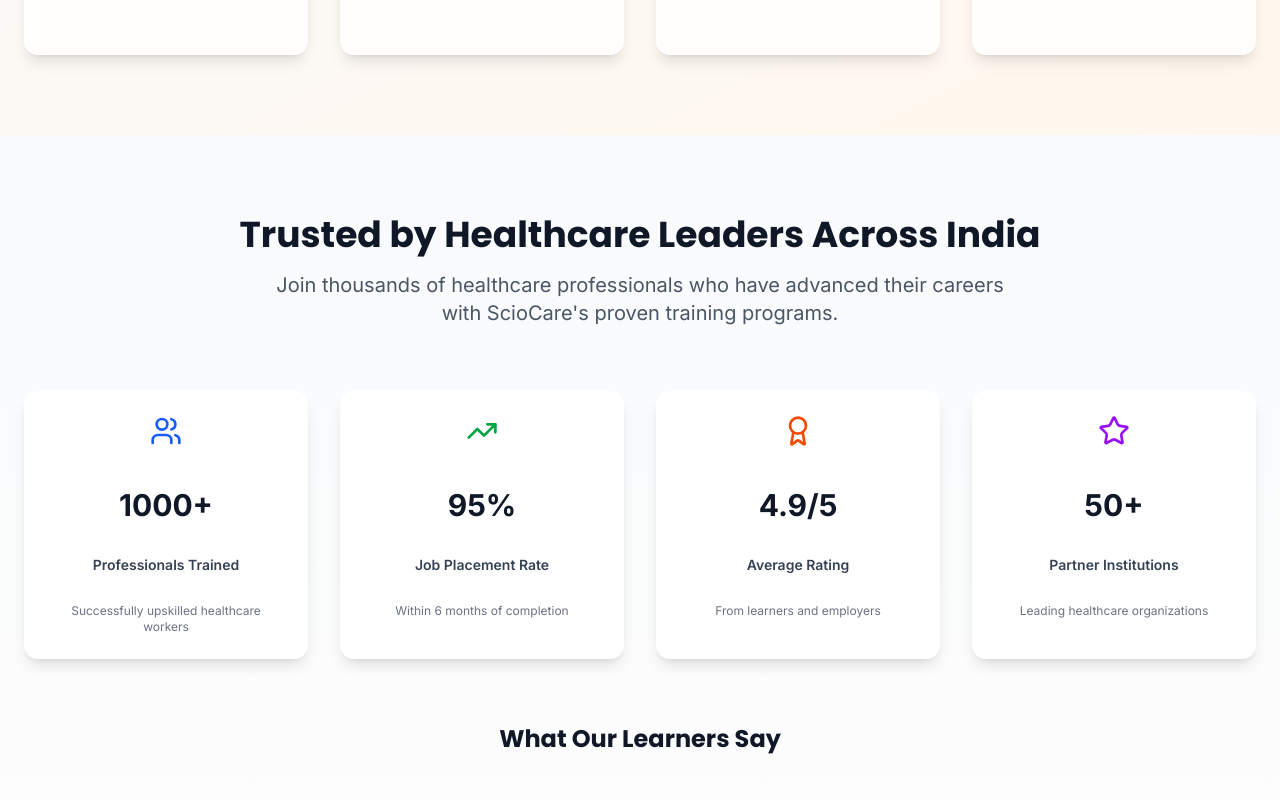
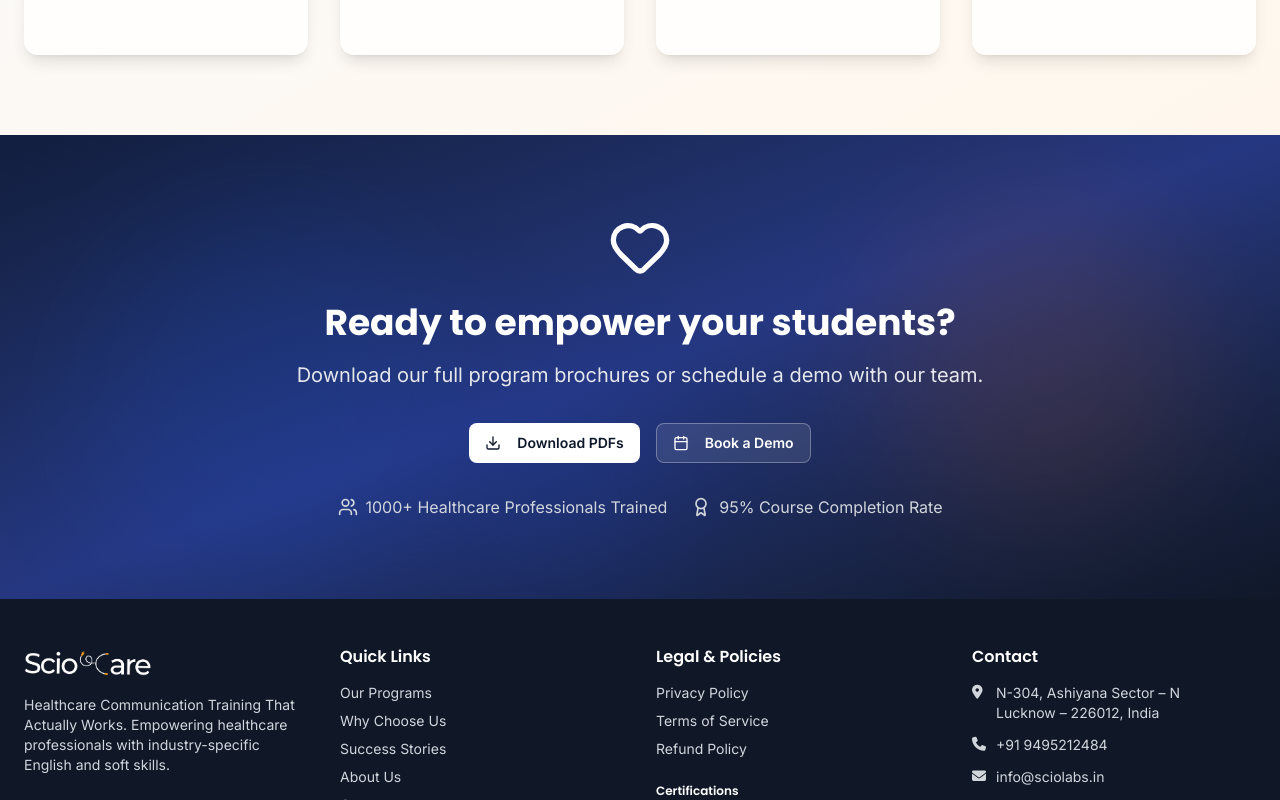
Before and after one commit to jabinweb/sciocare, a Next.js app: page / in a window 1280 px wide. Shown: the part 5460-6260 px from the top of the page. Built offline with nearby package versions, Linux system fonts and the light colour scheme.

Commit message:
Fixed Home with Demo Button

```diff
--- a/app/page.tsx
+++ b/app/page.tsx
@@ -18,7 +18,7 @@
       {/* <CounterSection /> */}
       <ProgramsSection />
       <WhyChooseSection />
-      <SocialProofSection />
+      {/* <SocialProofSection /> */}
       <BrochuresSection />
     </>
   );
```
